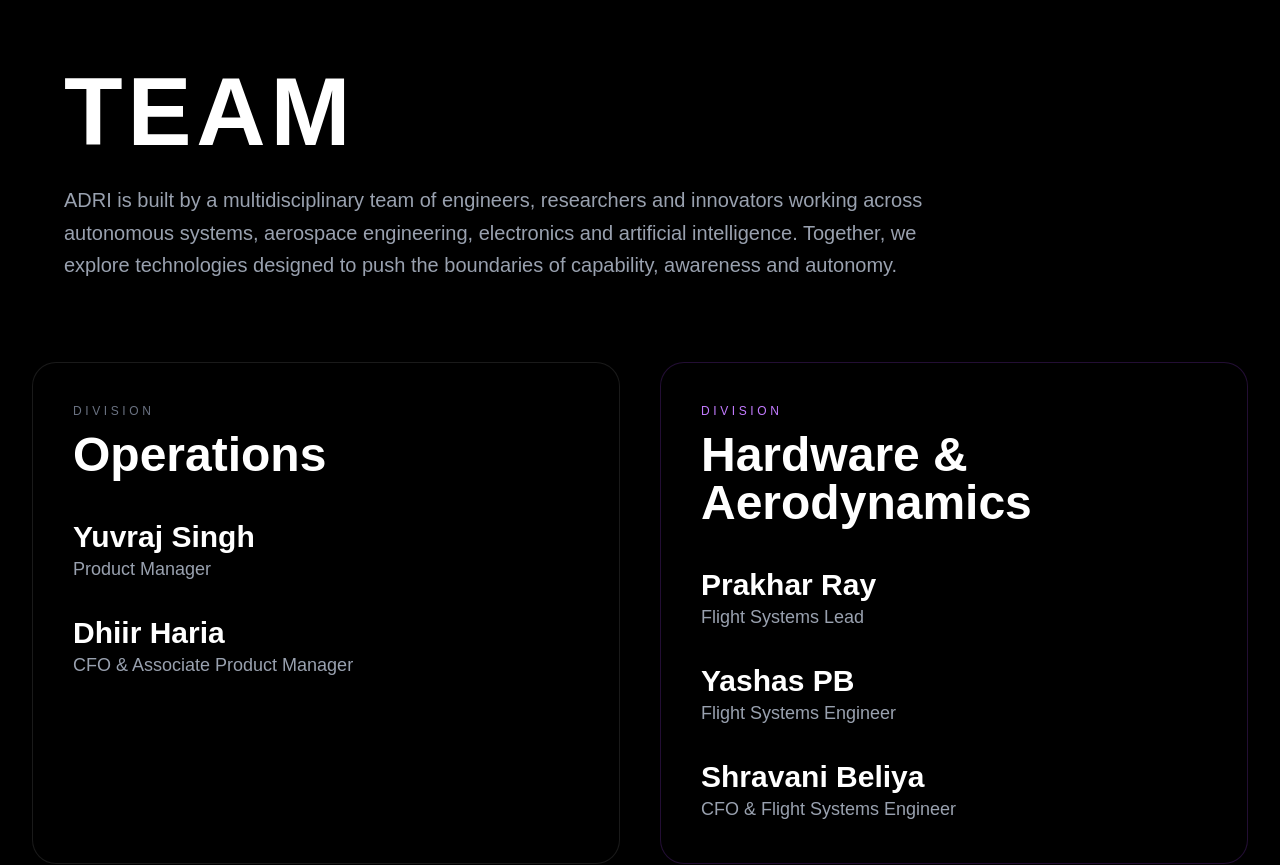
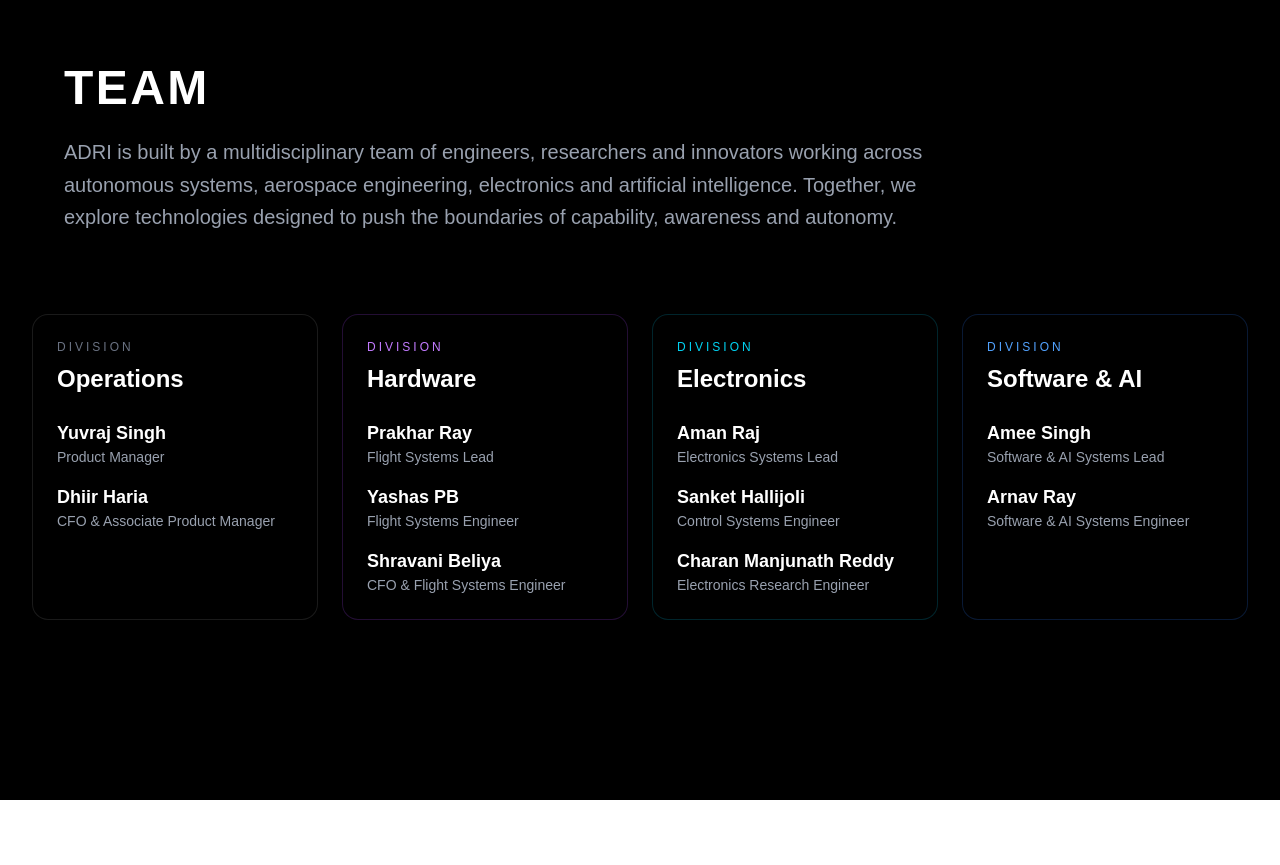
Before and after one commit to Glitch-in-Antariksh/ADRI, a Next.js app: page /team in a window 1280 px wide. Shown: the top 865 px of the page. After the commit the page ends 800 px from the top, so only its background shows below. Built offline with nearby package versions, Linux system fonts and the light colour scheme.

Commit message:
updaed team page

```diff
--- a/src/app/team/page.js
+++ b/src/app/team/page.js
@@ -6,8 +6,8 @@ export default function Team() {
       <section className="max-w-6xl mx-auto mb-20">
         <h1
           className="
-            text-7xl
-            md:text-8xl
+            text-4xl
+            md:text-5xl
             font-extrabold
             tracking-wider
             mb-6
@@ -42,7 +42,8 @@ export default function Team() {
     grid
     grid-cols-1
     md:grid-cols-2
-          gap-10
+    xl:grid-cols-4
+    gap-6
   "
 >
 
@@ -52,41 +53,41 @@ export default function Team() {
       bg-black
       border
       border-white/10
-            rounded-3xl
-            p-10
+      rounded-2xl
+      p-6
 
       transition-all
       duration-300
 
       hover:-translate-y-2
       hover:border-white/30
-            hover:shadow-[0_0_35px_rgba(255,255,255,0.12)]
+      hover:shadow-[0_0_25px_rgba(255,255,255,0.12)]
     "
   >
-          <p className="text-gray-500 uppercase tracking-[0.3em] text-xs mb-3">
+    <p className="text-gray-500 uppercase tracking-[0.25em] text-xs mb-2">
       Division
     </p>
 
-          <h2 className="text-5xl font-bold mb-10">
+    <h2 className="text-2xl font-bold mb-6">
       Operations
     </h2>
 
-          <div className="space-y-8">
+    <div className="space-y-4">
 
       <div>
-              <h3 className="text-3xl font-semibold">
+        <h3 className="text-lg font-semibold">
           Yuvraj Singh
         </h3>
-              <p className="text-gray-400 text-lg">
+        <p className="text-gray-400 text-sm">
           Product Manager
         </p>
       </div>
 
       <div>
-              <h3 className="text-3xl font-semibold">
+        <h3 className="text-lg font-semibold">
           Dhiir Haria
         </h3>
-              <p className="text-gray-400 text-lg">
+        <p className="text-gray-400 text-sm">
           CFO & Associate Product Manager
         </p>
       </div>
@@ -100,50 +101,50 @@ export default function Team() {
       bg-black
       border
       border-purple-500/20
-            rounded-3xl
-            p-10
+      rounded-2xl
+      p-6
 
       transition-all
       duration-300
 
       hover:-translate-y-2
       hover:border-purple-400
-            hover:shadow-[0_0_40px_rgba(168,85,247,0.2)]
+      hover:shadow-[0_0_25px_rgba(168,85,247,0.2)]
     "
   >
-          <p className="text-purple-400 uppercase tracking-[0.3em] text-xs mb-3">
+    <p className="text-purple-400 uppercase tracking-[0.25em] text-xs mb-2">
       Division
     </p>
 
-          <h2 className="text-5xl font-bold mb-10">
-            Hardware & Aerodynamics
+    <h2 className="text-2xl font-bold mb-6">
+      Hardware
     </h2>
 
-          <div className="space-y-8">
+    <div className="space-y-4">
 
       <div>
-              <h3 className="text-3xl font-semibold">
+        <h3 className="text-lg font-semibold">
           Prakhar Ray
         </h3>
-              <p className="text-gray-400 text-lg">
+        <p className="text-gray-400 text-sm">
           Flight Systems Lead
         </p>
       </div>
 
       <div>
-              <h3 className="text-3xl font-semibold">
+        <h3 className="text-lg font-semibold">
           Yashas PB
         </h3>
-              <p className="text-gray-400 text-lg">
+        <p className="text-gray-400 text-sm">
           Flight Systems Engineer
         </p>
       </div>
 
       <div>
-              <h3 className="text-3xl font-semibold">
+        <h3 className="text-lg font-semibold">
           Shravani Beliya
         </h3>
-              <p className="text-gray-400 text-lg">
+        <p className="text-gray-400 text-sm">
           CFO & Flight Systems Engineer
         </p>
       </div>
@@ -157,50 +158,50 @@ export default function Team() {
       bg-black
       border
       border-cyan-500/20
-            rounded-3xl
-            p-10
+      rounded-2xl
+      p-6
 
       transition-all
       duration-300
 
       hover:-translate-y-2
       hover:border-cyan-400
-            hover:shadow-[0_0_40px_rgba(34,211,238,0.2)]
+      hover:shadow-[0_0_25px_rgba(34,211,238,0.2)]
     "
   >
-          <p className="text-cyan-400 uppercase tracking-[0.3em] text-xs mb-3">
+    <p className="text-cyan-400 uppercase tracking-[0.25em] text-xs mb-2">
       Division
     </p>
 
-          <h2 className="text-5xl font-bold mb-10">
+    <h2 className="text-2xl font-bold mb-6">
       Electronics
     </h2>
 
-          <div className="space-y-8">
+    <div className="space-y-4">
 
       <div>
-              <h3 className="text-3xl font-semibold">
+        <h3 className="text-lg font-semibold">
           Aman Raj
         </h3>
-              <p className="text-gray-400 text-lg">
+        <p className="text-gray-400 text-sm">
           Electronics Systems Lead
         </p>
       </div>
 
       <div>
-              <h3 className="text-3xl font-semibold">
+        <h3 className="text-lg font-semibold">
           Sanket Hallijoli
         </h3>
-              <p className="text-gray-400 text-lg">
+        <p className="text-gray-400 text-sm">
           Control Systems Engineer
         </p>
       </div>
 
       <div>
-              <h3 className="text-3xl font-semibold">
+        <h3 className="text-lg font-semibold">
           Charan Manjunath Reddy
         </h3>
-              <p className="text-gray-400 text-lg">
+        <p className="text-gray-400 text-sm">
           Electronics Research Engineer
         </p>
       </div>
@@ -214,41 +215,41 @@ export default function Team() {
       bg-black
       border
       border-blue-500/20
-            rounded-3xl
-            p-10
+      rounded-2xl
+      p-6
 
       transition-all
       duration-300
 
       hover:-translate-y-2
       hover:border-blue-400
-            hover:shadow-[0_0_40px_rgba(59,130,246,0.2)]
+      hover:shadow-[0_0_25px_rgba(59,130,246,0.2)]
     "
   >
-          <p className="text-blue-400 uppercase tracking-[0.3em] text-xs mb-3">
+    <p className="text-blue-400 uppercase tracking-[0.25em] text-xs mb-2">
       Division
     </p>
 
-          <h2 className="text-5xl font-bold mb-10">
+    <h2 className="text-2xl font-bold mb-6">
       Software & AI
     </h2>
 
-          <div className="space-y-8">
+    <div className="space-y-4">
 
       <div>
-              <h3 className="text-3xl font-semibold">
+        <h3 className="text-lg font-semibold">
           Amee Singh
         </h3>
-              <p className="text-gray-400 text-lg">
-                Software & AI Systems Engineer
+        <p className="text-gray-400 text-sm">
+          Software & AI Systems Lead
         </p>
       </div>
 
       <div>
-              <h3 className="text-3xl font-semibold">
+        <h3 className="text-lg font-semibold">
           Arnav Ray
         </h3>
-              <p className="text-gray-400 text-lg">
+        <p className="text-gray-400 text-sm">
           Software & AI Systems Engineer
         </p>
       </div>
```
Lines whose indentation alone changed are shown as unchanged.
